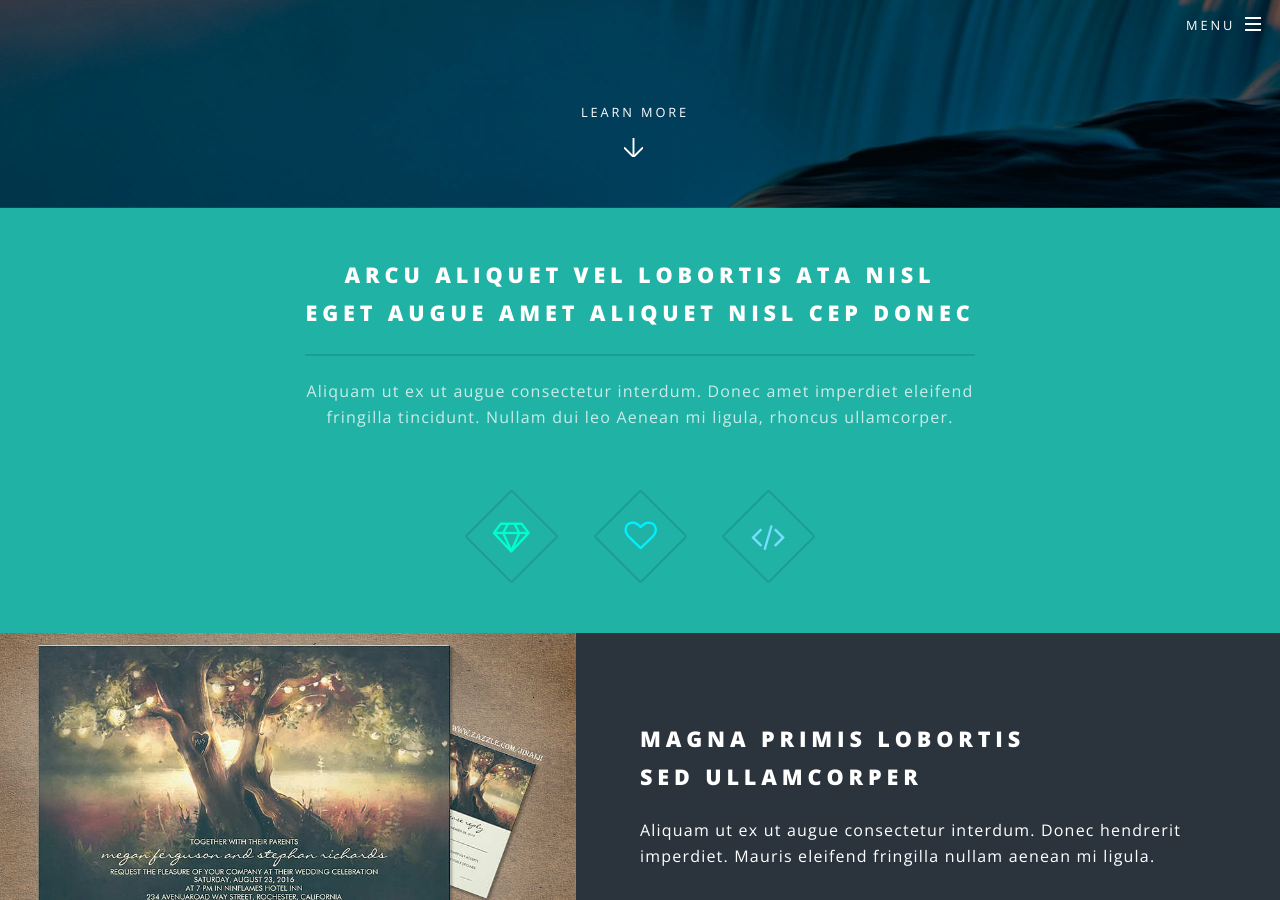
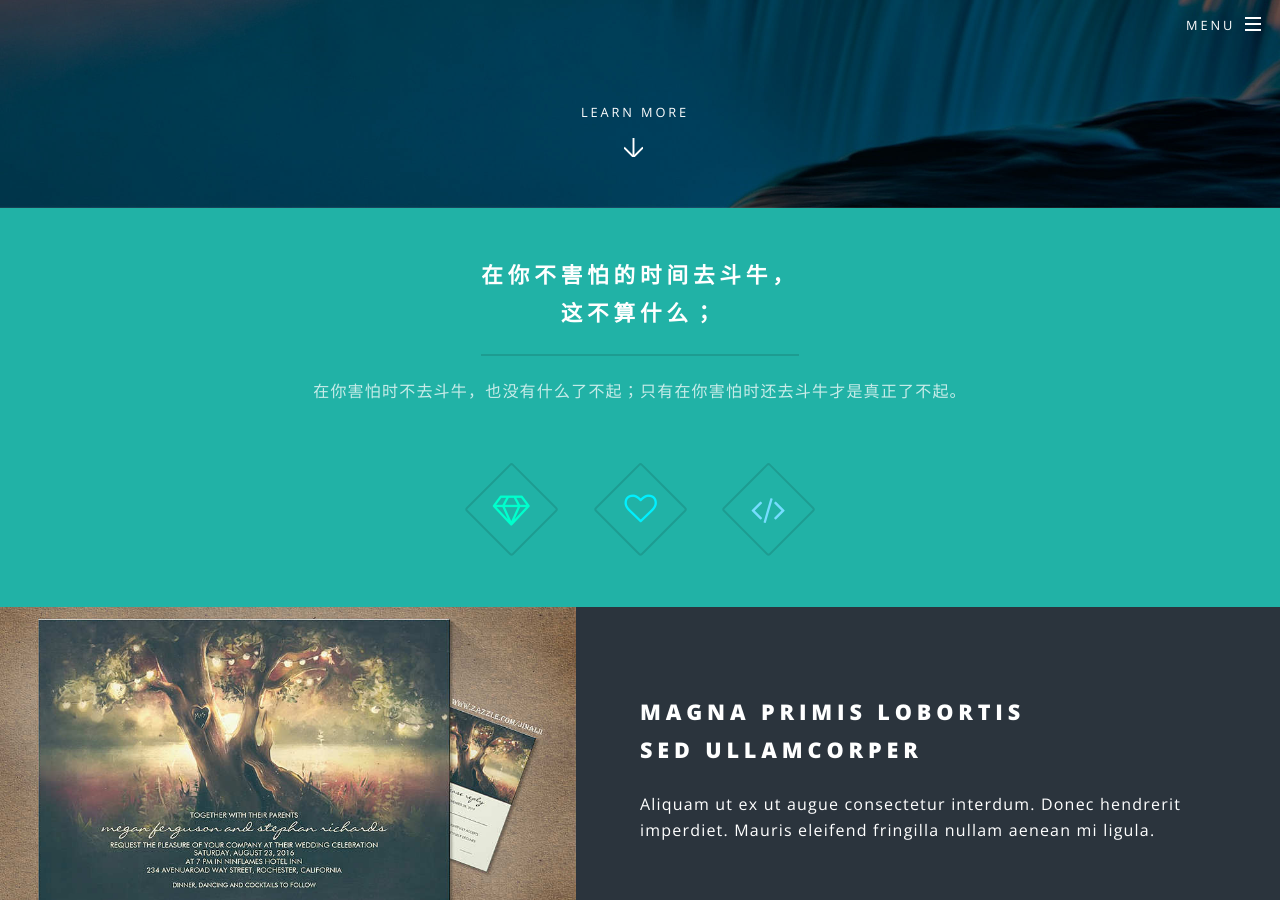
Before and after one commit to fantasylion/fantasylion.github.io, a Jekyll site: the page built from index.html, in a window 1280 px wide and 900 px high, scrolled down 692 px. Built offline with Jekyll 4.4.1, drawn with Linux system fonts in a browser that asks for light colours; the list of posts is cut into pages by our own code.

Commit message:
Update index.html

```diff
--- a/index.html
+++ b/index.html
@@ -17,10 +17,9 @@
 					<section id="one" class="wrapper style1 special">
 						<div class="inner">
 							<header class="major">
-								<h2>Arcu aliquet vel lobortis ata nisl<br />
-								eget augue amet aliquet nisl cep donec</h2>
-								<p>Aliquam ut ex ut augue consectetur interdum. Donec amet imperdiet eleifend<br />
-								fringilla tincidunt. Nullam dui leo Aenean mi ligula, rhoncus ullamcorper.</p>
+								<h2>在你不害怕的时间去斗牛，<br />
+								这不算什么；</h2>
+								<p>在你害怕时不去斗牛，也没有什么了不起；只有在你害怕时还去斗牛才是真正了不起。</p>
 							</header>
 							<ul class="icons major">
 								<li><span class="icon fa-diamond major style1"><span class="label">Lorem</span></span></li>
```
